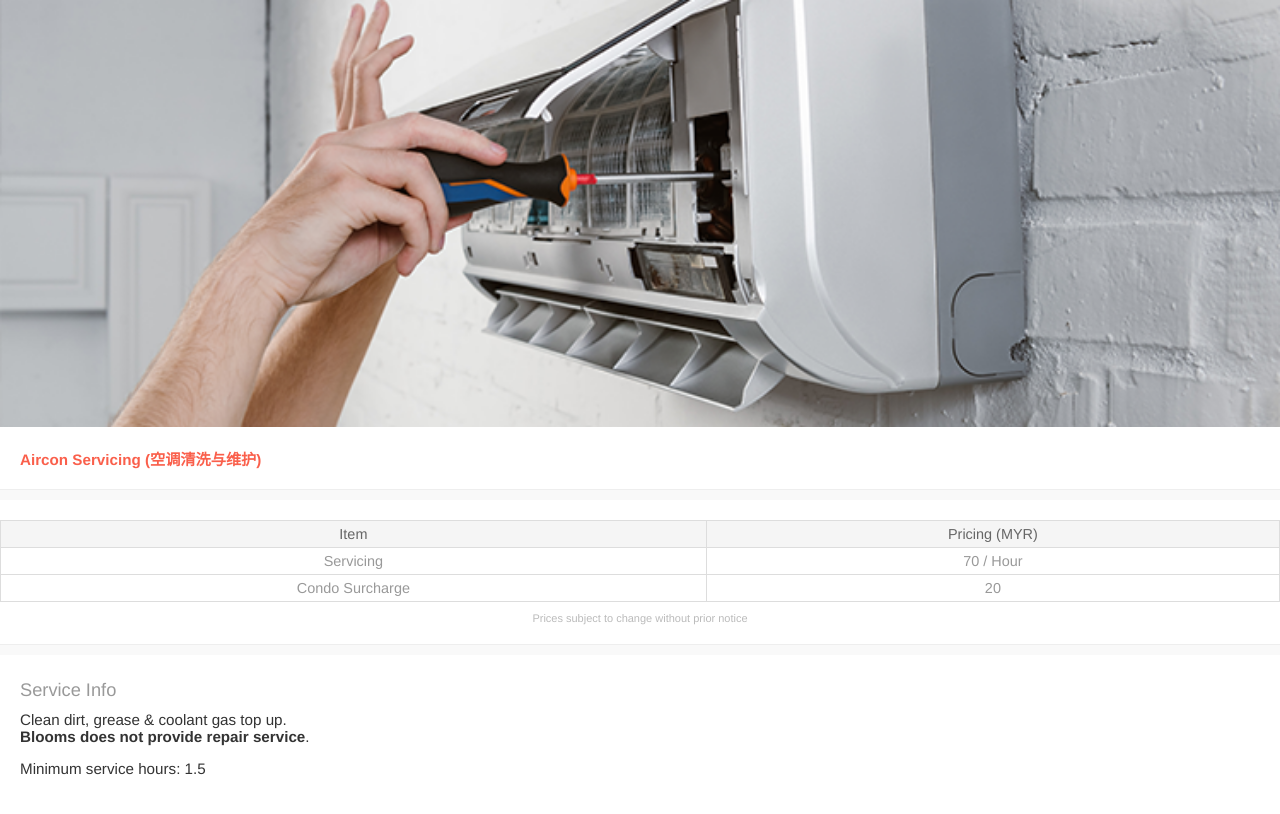
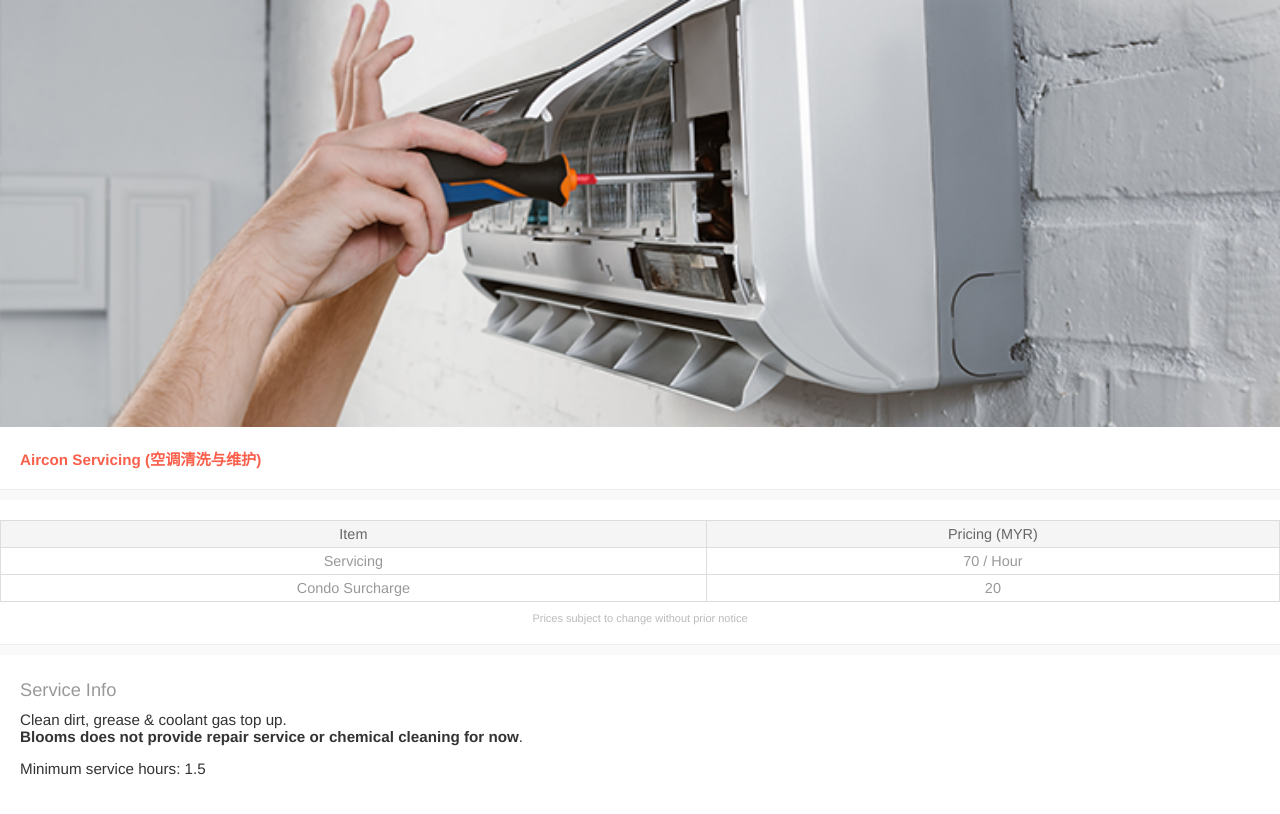
Before and after one commit to blooms-singapore/pages, a Jekyll site: the page built from en/services/aircon.html, in a window 1280 px wide. Shown: the top 814 px of the page. Built offline with Jekyll 4.4.1, drawn with Linux system fonts in a browser that asks for light colours.

Commit message:
Update aircon.html

```diff
--- a/en/services/aircon.html
+++ b/en/services/aircon.html
@@ -8,7 +8,7 @@ layout: service
 
     <p>
       Clean dirt, grease & coolant gas top up.<br>
-      <strong>Blooms does not provide repair service</strong>.
+      <strong>Blooms does not provide repair service or chemical cleaning for now</strong>.
     </p>
     <p>
       Minimum service hours: 1.5
```
